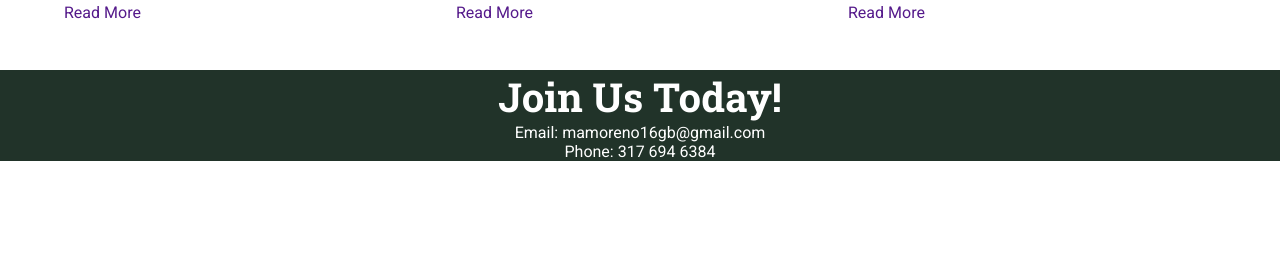
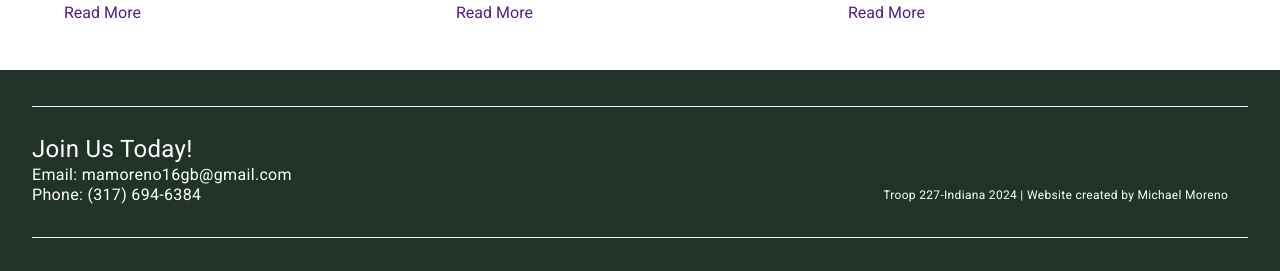
Before and after one commit to SATroop227Media/WebpageTroop227, a React (Vite) app: page / in a window 1280 px wide. Shown: the part 2109-2380 px from the top of the page. Before the commit the page ends 2270 px from the top, so only its background shows below. Built offline with nearby package versions, Linux system fonts and the light colour scheme.

Commit message:
finished footer

```diff
--- a/src/App.css
+++ b/src/App.css
@@ -181,7 +181,6 @@ p {
   padding: 1.75rem 0;
   text-align:initial;
   color: #4d4d4d;
-  max-width: 70rem;
 }
 
 .home-intro--all h1 {
@@ -249,7 +248,7 @@ figure {
 }
 
 .gallery {
-  max-width: 100rem;
+  max-width: 100em;
   margin-left:auto;
   margin-right:auto;
   width: 90%;
@@ -324,4 +323,65 @@ figure {
 footer {
   background-color: #213329;
   color: #fff;
+  padding: 2.25em 0;
 }
+
+.home-cta {
+  width: 95%;
+  text-align: left;
+  justify-content: space-between;
+  display: flex;
+  border-bottom: 1px solid #fff;
+  border-top: 1px solid #fff;
+  margin: 0 auto;
+  max-width: 100em;
+  letter-spacing: .02em;
+  line-height: 125%;
+  padding: 2em 0;
+}
+
+
+
+
+.footer-left {
+  width: 55%;
+  gap: .5em;
+}
+
+.footer-left h1{
+  font-size: 1.5rem;
+  margin-bottom: .25em;
+  font-family: 'Roboto', sans-serif;
+  font-weight: normal;
+}
+
+.footer-left p {
+  font-size: .65rem;
+}
+
+
+.footer-right {
+  display: flex;
+  width: 30%;
+  font-size: .75em;
+}
+
+.footer-right p {
+  font-size: .75rem;
+
+  align-self: flex-end
+}
+.home-cta a {
+  text-decoration: none;
+  color: #fff;
+}
+
+@media (min-width: 60rem) {
+  .footer-right h1{
+    font-size: 2rem;
+  }
+
+  .footer-left p {
+    font-size: 1em;
+  }
+}
--- a/src/App.tsx
+++ b/src/App.tsx
@@ -79,11 +79,17 @@ function App() {
         </div>
     </section>
     <footer>
-    <section className='home-cta'>
-      <h1>Join Us Today!</h1>
-        <p>Email: mamoreno16gb@gmail.com</p>
-        <p>Phone: 317 694 6384</p>
-    </section>
+      <section className='home-cta'>
+        <div className='footer-left'>
+          <h1>Join Us Today!</h1>
+          <p>Email: mamoreno16gb@gmail.com</p>
+          <p>Phone: (317) 694-6384</p>
+        </div>
+        <div className='footer-right'>
+          <p>Troop 227-Indiana 2024 | <a href='https://github.com/moreno-m2698/'>Website created by Michael Moreno</a></p>
+        </div>
+      </section>
+
     </footer>
     </>
   )
--- a/src/index.css
+++ b/src/index.css
@@ -24,4 +24,5 @@ img {
 .container {
   width: 90%;
   margin: 0 auto;
+  max-width: 70rem;
 }
```
